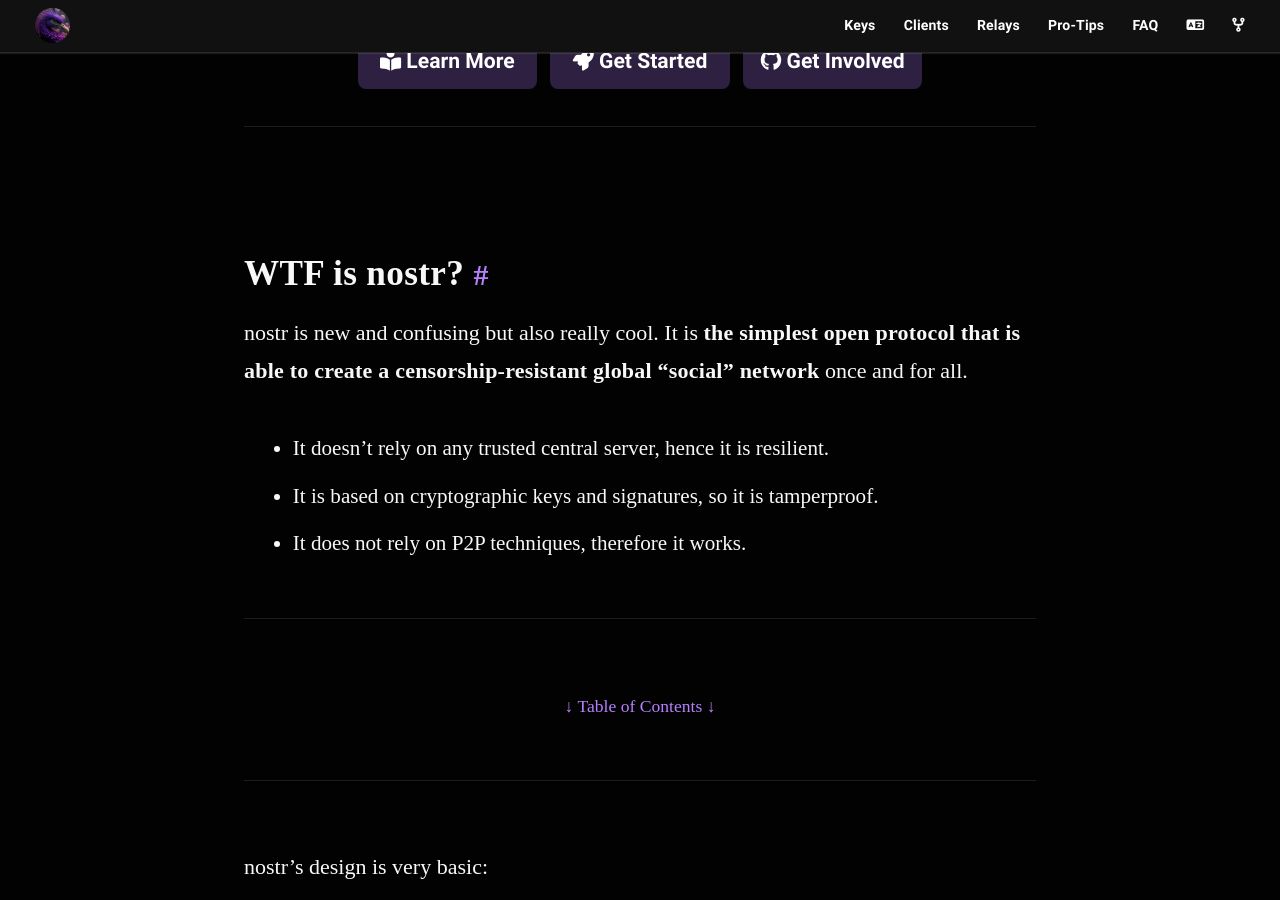
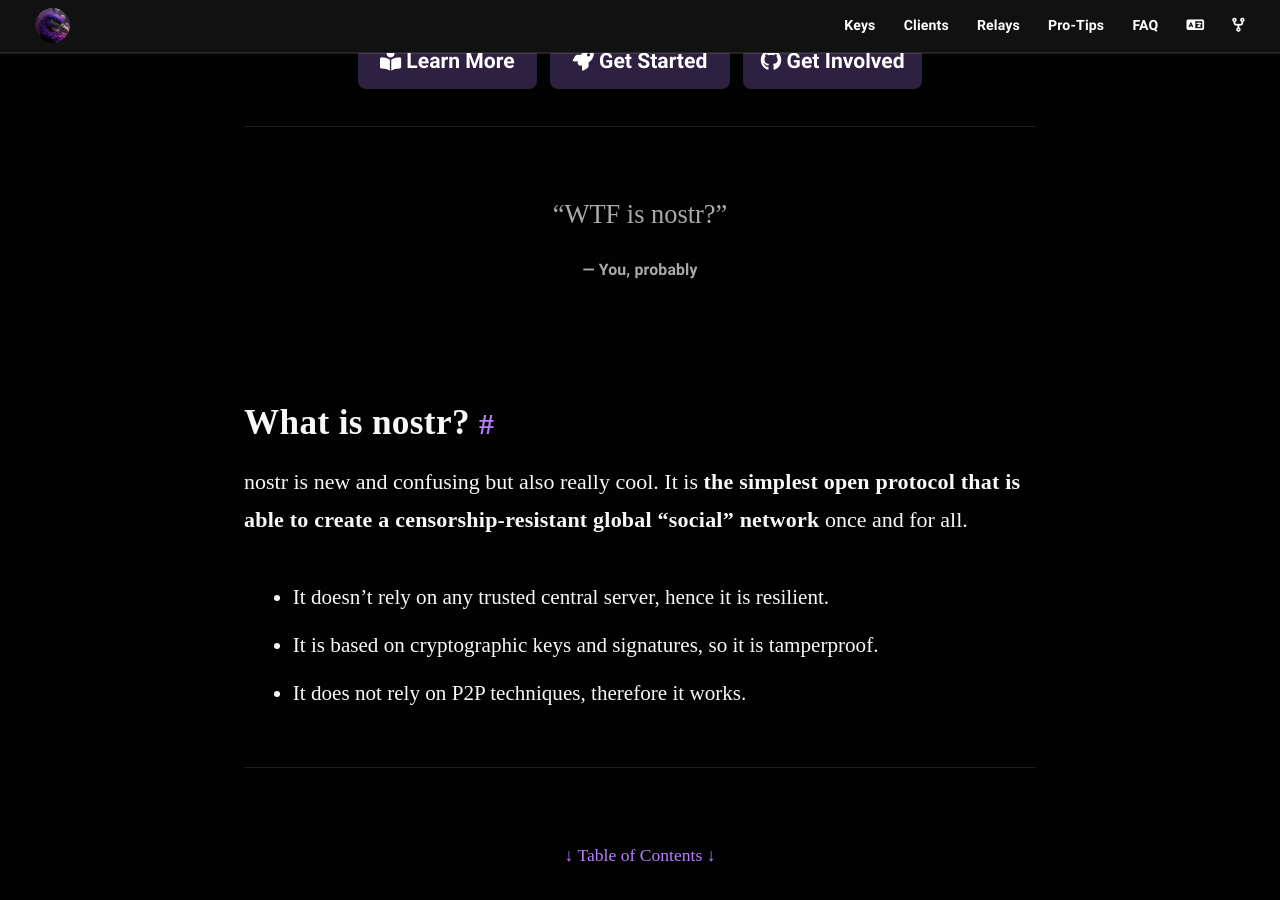
Before and after one commit to nostr-resources/nostr-resources.github.io, a Jekyll site: the page built from index.md, in a window 1280 px wide and 900 px high, scrolled down 521 px. Built offline with Jekyll 4.4.1, drawn with Linux system fonts in a browser that asks for light colours; some web fonts are replaced; some of the changed text lies outside the part shown.

Commit message:
feat: WTF as quote

```diff
--- a/index.md
+++ b/index.md
@@ -14,7 +14,7 @@ redirect_from: resources
 
 <div class="action-buttons">
   <div class="button button-black button-medium">
-    <a href="#"><i class="fa-solid fa-book-open-reader"></i> Learn More</a>
+    <a href="#what-is-nostr"><i class="fa-solid fa-book-open-reader"></i> Learn More</a>
     <a href="#"><i class="fa-solid fa-rocket"></i> Get Started</a>
     <a href="#"><i class="fab fa-github"></i> Get Involved</a>
   </div>
@@ -22,7 +22,11 @@ redirect_from: resources
 
 ---
 
-## WTF is nostr?
+> WTF is nostr?
+>
+><cite>You, probably</cite>
+
+## What is nostr?
 
 nostr is new and confusing but also really cool. It is **the simplest open protocol that is able to create a
 censorship-resistant global "social" network** once and for all.
```
